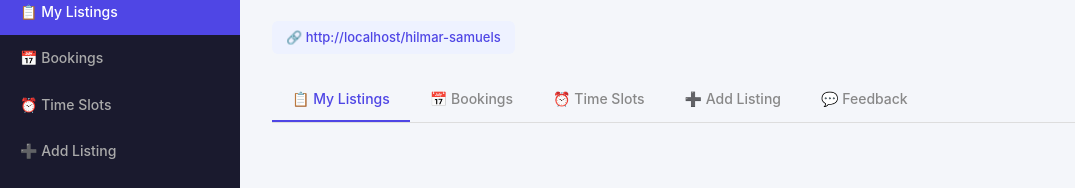
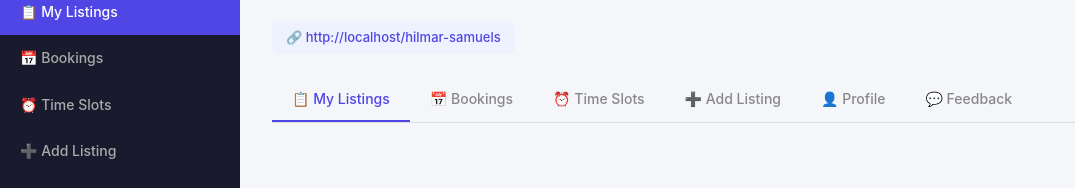
Before and after one commit to GeofreyJOC/viewing-one, a website: page public/dashboard.html in a window 1280 px wide. Shown: the part 92-280 px from the top of the page, without its empty margins (0-1075 px from the left). Drawn offline with Linux system fonts and the light colour scheme; no server answers; sample sign-in values are in the browser's storage.

Commit message:
Add Profile tab to top navigation bar

```diff
--- a/public/dashboard.html
+++ b/public/dashboard.html
@@ -180,6 +180,7 @@
         <div class="tab" onclick="switchTab('bookings')">📅 Bookings</div>
         <div class="tab" onclick="switchTab('slots')">⏰ Time Slots</div>
         <div class="tab" onclick="switchTab('add')">➕ Add Listing</div>
+        <div class="tab" onclick="switchTab('profile')">👤 Profile</div>
 <div class="tab" onclick="switchTab('feedback')">💬 Feedback</div>
     </div>
 
```
